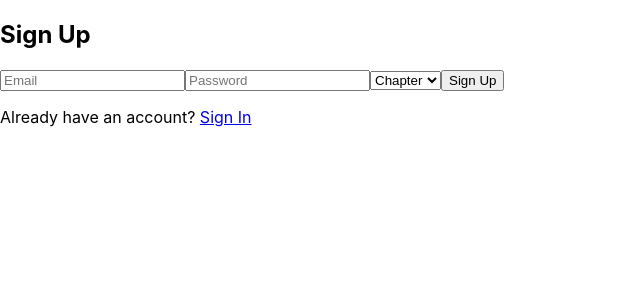
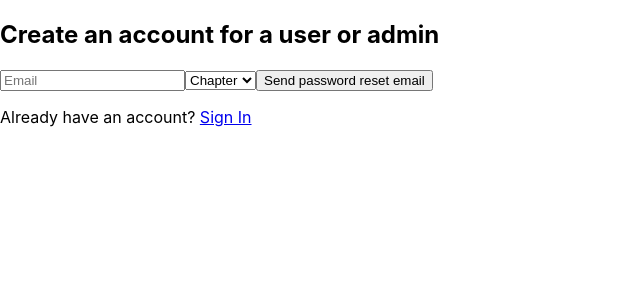
Before and after one commit to Hack4Impact-UMD/Philippine-Nurses-Association-Of-America, a React (Create React App) app in the folder pnaa/: page /signup in a window 1280 px wide. Shown: the top 300 px of the page, without its empty margins (0-640 px from the left). Built offline with nearby package versions, Linux system fonts and the light colour scheme; no server answers.

Commit message:
changed up some UI

```diff
--- a/pnaa/src/App.js
+++ b/pnaa/src/App.js
@@ -5,13 +5,20 @@ import SignUp from './auth/SignUp';
 import SignIn from './auth/SignIn';
 import NationalDash from './pages/dashboard/NationalDash';
 import ChapterDash from './pages/dashboard/ChapterDash';
+import RequireAuth from './auth/RequireAuth/RequireAuth';
 
 function App() {
   return (
     <UserProvider> {/* Wrap the Router with UserProvider */}
       <Router>
         <Routes>
-          <Route path="/signup" element={<SignUp />} />
+
+          <Route path="/signup" element={
+            //<RequireAuth>
+                 <SignUp />
+           // </RequireAuth>
+
+          } />
           <Route path="/signin" element={<SignIn />} />
           <Route path="/national-dashboard" element={<NationalDash />} />
           <Route path="/chapter-dashboard" element={<ChapterDash />} />
--- a/pnaa/src/auth/SignUp.jsx
+++ b/pnaa/src/auth/SignUp.jsx
@@ -5,6 +5,7 @@ import { createUserWithEmailAndPassword } from "firebase/auth";
 import { doc, setDoc } from "firebase/firestore";
 import { db } from '../config/firebase';
 import emailjs from '@emailjs/browser';
+import { createUser } from '../backend/authFunctions';
 
 
 const SignUp = () => {
@@ -16,17 +17,9 @@ const SignUp = () => {
 
   const signUp = async () => {
     try {
-      setError('');
 
-      const userCredential = await createUserWithEmailAndPassword(auth, email, password);
-      const user = userCredential.user;
-      // Save additional user type information in Firestore
-      await setDoc(doc(db, "users", user.uid), {
-        email: user.email,
-        userType: userType,
-      });
-      // console.log("User created successfully with type:", userType);
-      navigate(userType === 'admin' ? '/national-dashboard' : '/chapter-dashboard');
+      createUser(email, userType);
+
     } catch (error) {
       // Handle specific Firebase auth errors
       switch (error.code) {
@@ -64,15 +57,14 @@ const SignUp = () => {
     };
   return (
     <div>
-      <h2>Sign Up</h2>
+      <h2>Create an account for a user or admin</h2>
       <form ref={form} onSubmit={sendEmail}>
         <input id="email" name="email" type="email" value={email} onChange={(e) => setEmail(e.target.value)} placeholder="Email" />
-        <input id="password" name="password" type="password" value={password} onChange={(e) => setPassword(e.target.value)} placeholder="Password" />
         <select value={userType} onChange={(e) => setUserType(e.target.value)}>
           <option value="user">Chapter</option>
           <option value="admin">National</option>
         </select>
-        <button type='submit' onClick={signUp}>Sign Up</button>
+        <button type='submit' onClick={signUp}>Send password reset email</button>
       </form>
 
       {error && <div style={{ color: 'red' }}>{error}</div>} {/* Display error message */}
--- a/pnaa/src/backend/authFunctions.ts
+++ b/pnaa/src/backend/authFunctions.ts
@@ -66,7 +66,8 @@ import {
   export function createUser(newEmail: string, newRole: string): Promise<void> {
     return new Promise((resolve, reject) => {
       /* If role isn't one of the expected ones, reject it.*/
-      if (newRole != 'chapter' && newRole != 'national') {
+      if (newRole != 'admin' && newRole != 'user') {
+
         reject();
       }
       const createUserCloudFunction = httpsCallable(functions, 'createUser');
```
